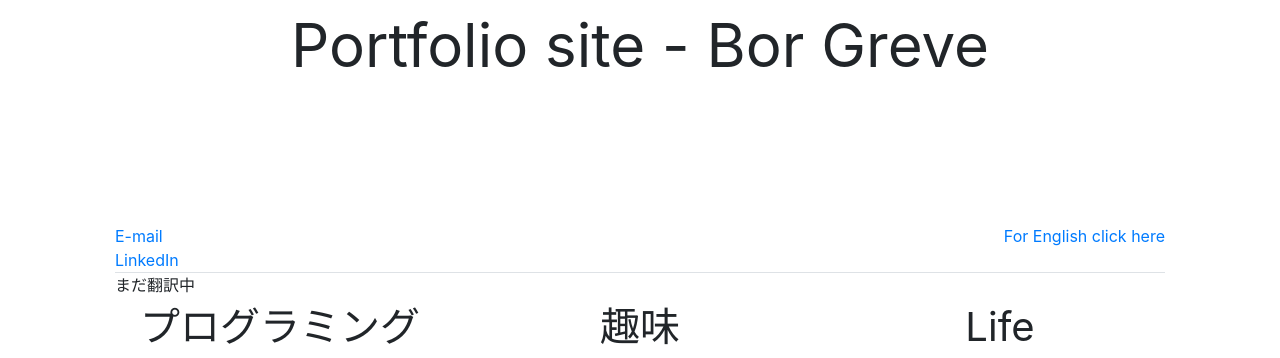
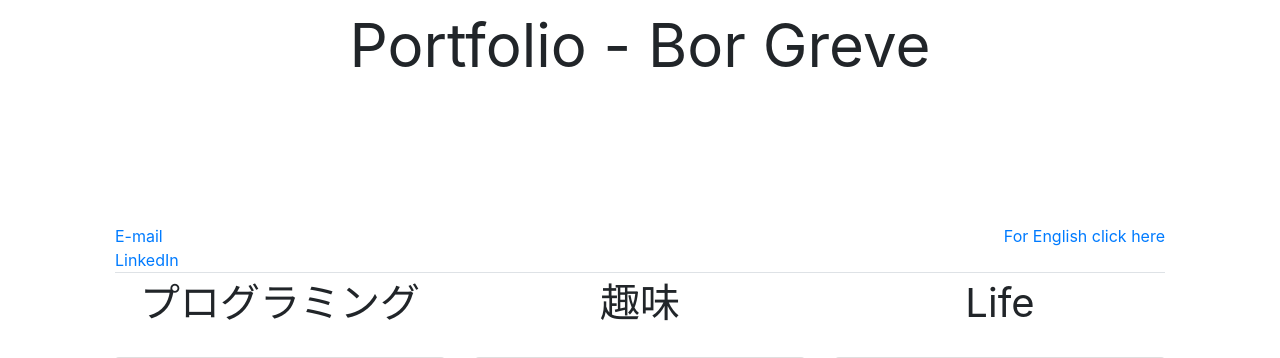
Before and after one commit to PyotrRomanov/Porfolio, a PHP site: page /jp.php in a window 1280 px wide. Shown: the top 358 px of the page. Run offline with PHP 8.4, Linux system fonts and the light colour scheme.

Commit message:
Setup on new domain

```diff
--- a/index.php
+++ b/index.php
@@ -14,7 +14,7 @@
 <div class="container">
 
     <div class="contentheader mb-4">
-        Portfolio site - Bor Greve
+        Portfolio - Bor Greve
     </div>
 
     <div class="wrapper">
@@ -25,7 +25,7 @@
         </div>
 
         <div class="languageSetting">
-            <a href="/jp">日本語はこちら</a>
+            <a href="/jp.php">日本語はこちら</a>
             <br>
         </div>
     </div>
--- a/jp.php
+++ b/jp.php
@@ -14,7 +14,7 @@
 <div class="container">
 
     <div class="contentheader mb-4">
-        Portfolio site - Bor Greve
+        Portfolio - Bor Greve
     </div>
 
     <div class="wrapper">
@@ -31,7 +31,6 @@
     </div>
 
     <div class="border-bottom"></div>
-    まだ翻訳中
 
     <div class="row">
         <div class="col-sm-4">
```
